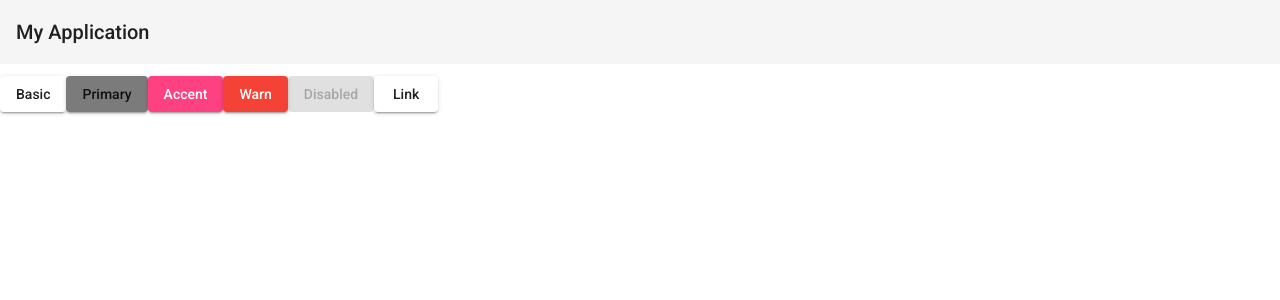
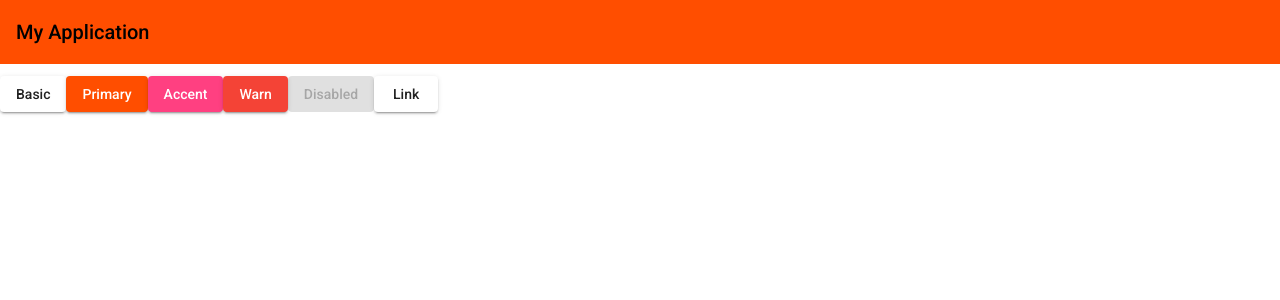
Before and after one commit to anjasmaradwisetiadi/angular-custom-theme-with-material-angular, an Angular app: page / in a window 1280 px wide. Shown: the top 300 px of the page. Built offline with nearby package versions, Linux system fonts and the light colour scheme.

Commit message:
try change color background and text mat-toolbar

```diff
--- a/src/styles.scss
+++ b/src/styles.scss
@@ -41,11 +41,18 @@ $theme-color: (
 // (imported above). For each palette, you can optionally specify a default, lighter, and darker
 // hue. Available color palettes: https://material.io/design/color/
 /*$custom-theming-angular-primary: mat.define-palette(mat.$cyan-palette);*/
-$custom-theming-angular-primary: mat.define-palette($theme-color);
+$custom-theming-angular-primary: mat.define-palette($theme-color, third-color);
 $custom-theming-angular-accent: mat.define-palette(mat.$pink-palette, A200, A100, A400);
-
 // The warn palette is optional (defaults to red).
 $custom-theming-angular-warn: mat.define-palette(mat.$red-palette);
+
+/*try to  css toolbar*/
+.mat-toolbar{
+  color: mat.get-color-from-palette($theme-color, first-color) !important;
+  background-color: mat.get-color-from-palette($theme-color, third-color) !important;
+}
+//creating your theme
+/*$custom-theme: mat-light-theme($custom-theming-angular-primary, $custom-theming-angular-accent, $custom-theming-angular-warn);*/
 
 // Create the theme object. A theme consists of configurations for individual
 // theming systems such as "color" or "typography".
@@ -66,3 +73,8 @@ $custom-theming-angular-theme: mat.define-light-theme((
 
 html, body { height: 100%; }
 body { margin: 0; font-family: Roboto, "Helvetica Neue", sans-serif; }
+
+
+
+//updating main theme
+/*@include angular-material-theme($custom-theme);*/
```
